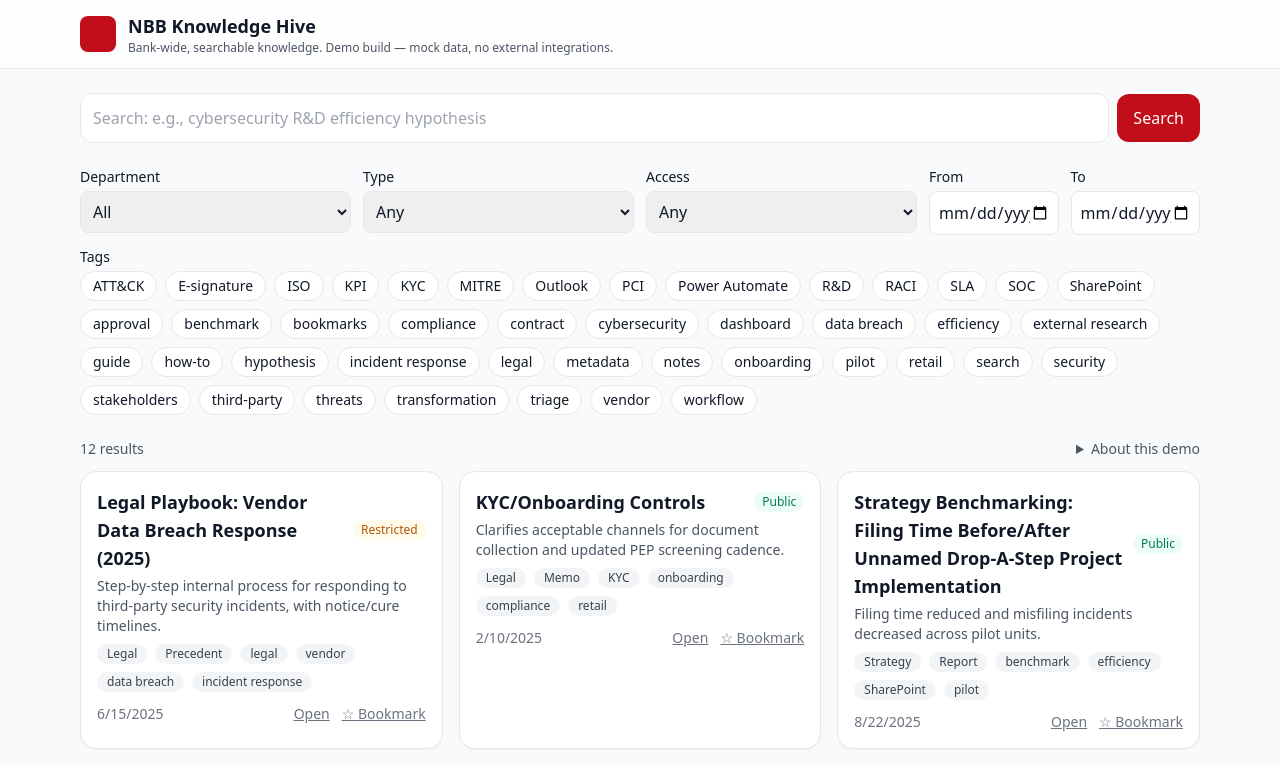
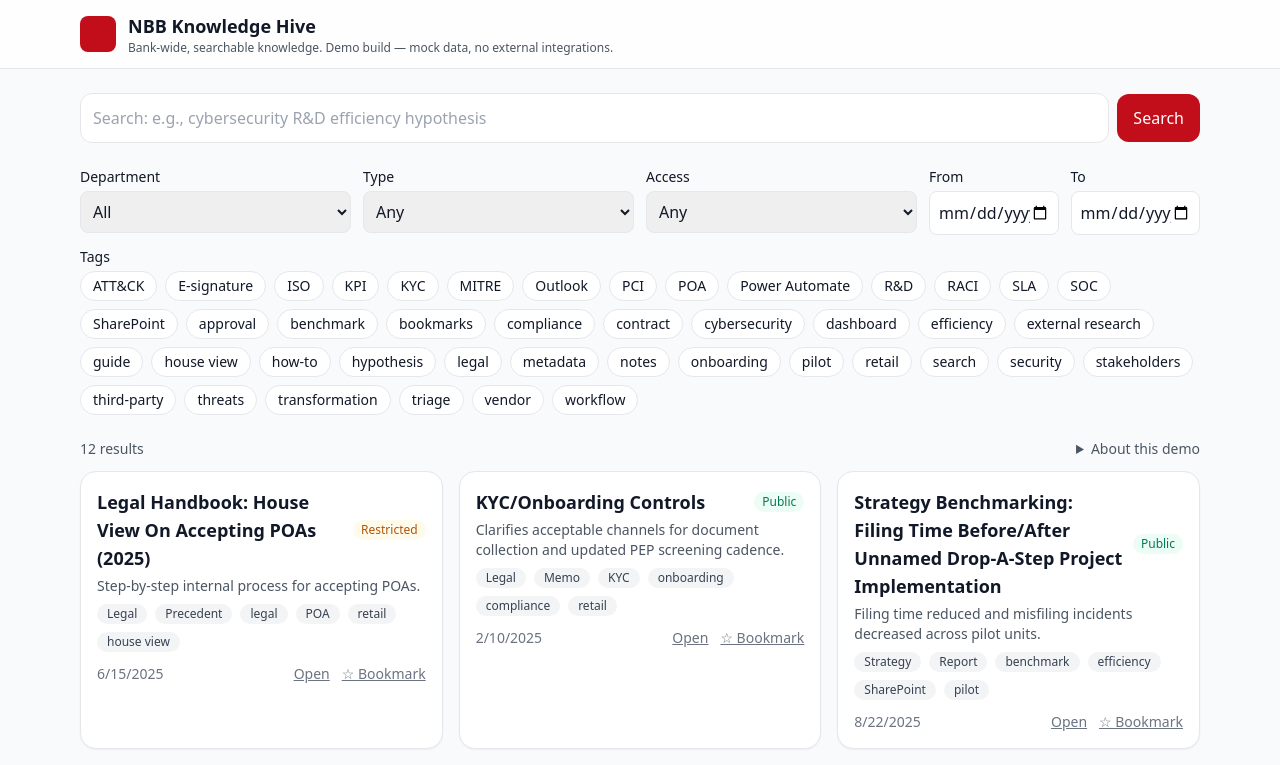
Before and after one commit to HeshamBucheeri/nbb-knowledge-hive, a React (Vite) app in the folder nbb-knowledge-hive/nbb-knowledge-hive/: page / in a window 1280 px wide. Shown: the top 765 px of the page. Built offline with nearby package versions, Linux system fonts and the light colour scheme.

Commit message:
Update mock.ts

```diff
--- a/nbb-knowledge-hive/nbb-knowledge-hive/src/data/mock.ts
+++ b/nbb-knowledge-hive/nbb-knowledge-hive/src/data/mock.ts
@@ -3,15 +3,15 @@ import type { Doc } from "../utils/search";
 export const MOCK_DOCS: Doc[] = [
   {
     id: "H-001",
-    title: "Legal Playbook: Vendor Data Breach Response (2025)",
-    summary: "Step-by-step internal process for responding to third-party security incidents, with notice/cure timelines.",
+    title: "Legal Handbook: House View On Accepting POAs (2025)",
+    summary: "Step-by-step internal process for accepting POAs.",
     department: "Legal",
     type: "Precedent",
     date: "2025-06-15",
-    tags: ["legal", "vendor", "data breach", "incident response", "contract"],
-    stakeholders: ["Legal", "Procurement", "CISO Office"],
+    tags: ["legal", "POA", "retail", "house view", "contract"],
+    stakeholders: ["Legal", "Compliance", "Retail"],
     accessLevel: "Restricted",
-    content: "Template clauses for termination, audit rights, breach notifications, and indemnities. Includes internal escalation RACI and sample notice letters.",
+    content: "Template table for what to accept and not to accept when recieving a POA request.",
     relatedIds: ["H-007", "H-010"]
   },
   {
@@ -76,7 +76,7 @@ export const MOCK_DOCS: Doc[] = [
     tags: ["E-signature", "approval"],
     stakeholders: ["Legal"],
     accessLevel: "Public",
-    content: "The courts now recognize electronic sigantures as a valid form of approval. We will now recognize electronic signatures as an acceptable form of approval, provided that we highlight the associated risk of forgery to the relevant department whenever this advice is given",
+    content: "The courts now recognize electronic sigantures as a valid form of approval. We will now recognize electronic signatures as an acceptable form of approval, provided that we highlight the associated risk of forgery to the relevant department whenever this advice is given.",
     relatedIds: []
   },
   {
```
